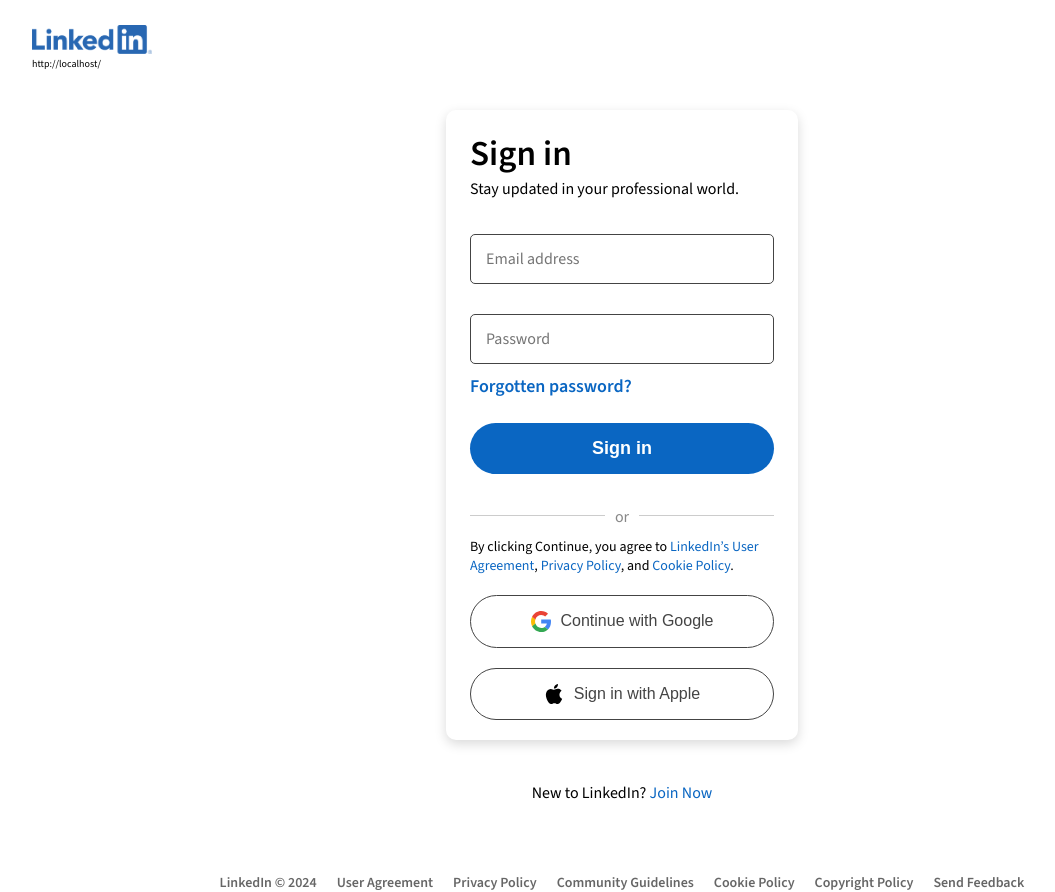
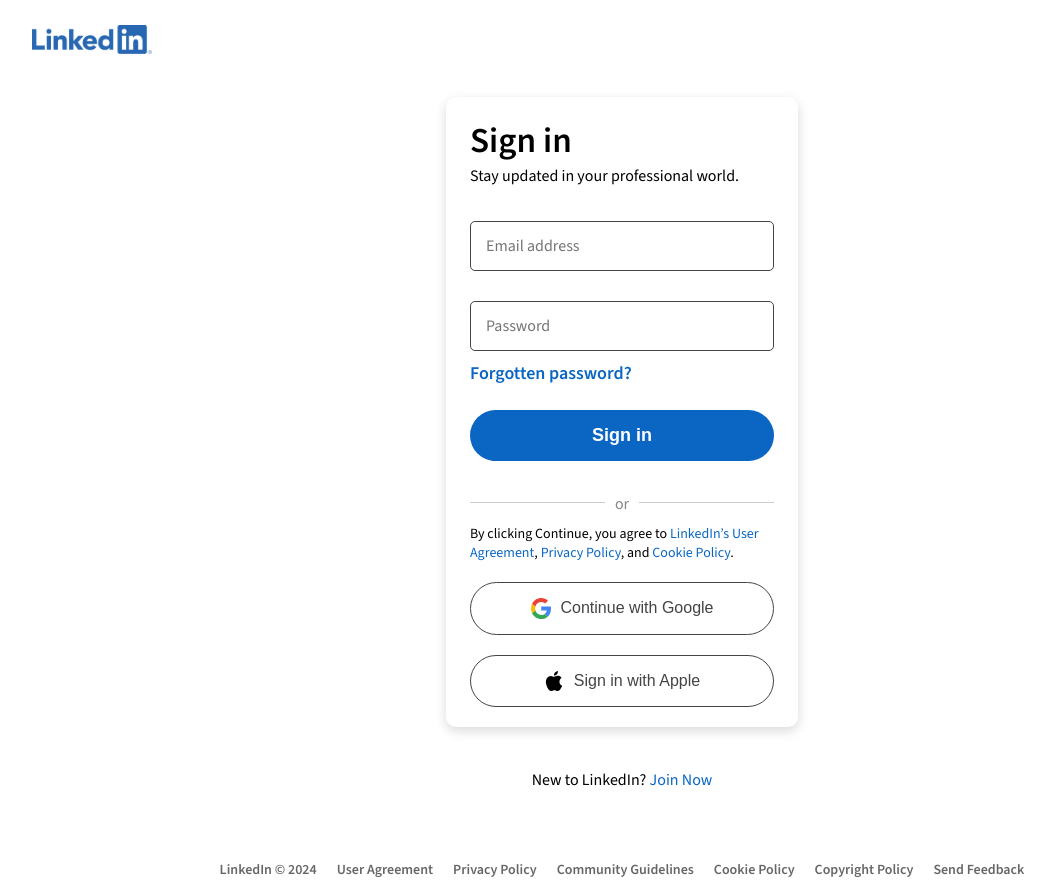
Before and after one commit to Protesters99/lnkedin-app, a React (Vite) app: page / in a window 1280 px wide. Shown: the whole page, without its empty margins (18-1073 px from the left). Built offline with nearby package versions, Linux system fonts and the light colour scheme.

Commit message:
FIX: Fixed routing issue

```diff
--- a/src/App.jsx
+++ b/src/App.jsx
@@ -14,7 +14,6 @@
       <div className="logoCtn">
         <img src={Logo} alt="LinkedIn Logo" />
       </div>
-    {domain}
       <section>
         <div className="card">
           <div>
```
Also changed, not shown: public/greet.html (renamed from greet.html).
